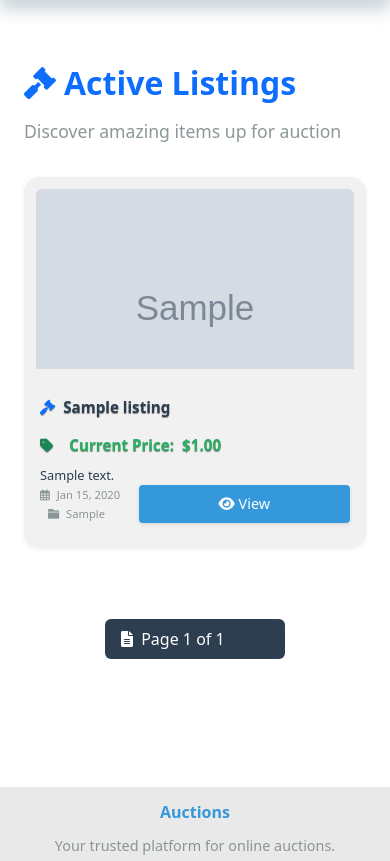
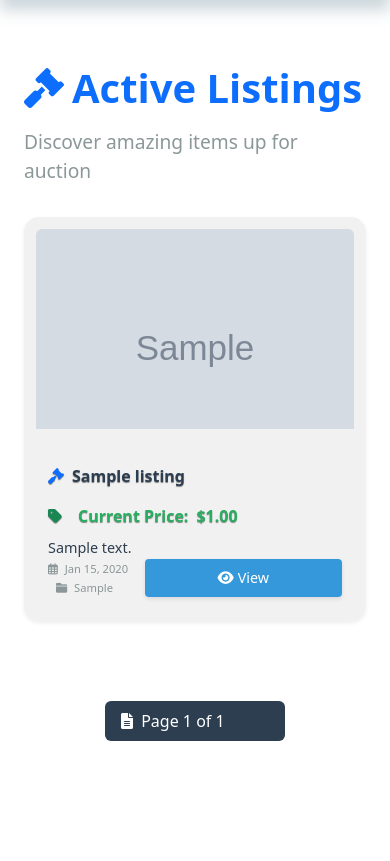
Before and after one commit to sandovaldavid/project-02-auctions, a Django app: page / in a window 390 px wide. Shown: the part 97-958 px from the top of the page. Run offline with Django 3.2, Linux system fonts and the light colour scheme; tables that the repository leaves empty hold one stand-in row (values such as "Sample post"); grey boxes marked "Sample" are stand-in pictures.

Commit message:
💄 Refactor styles for improved responsiveness and add fade-in animation

```diff
--- a/auctions/static/css/auctions/index/styles.css
+++ b/auctions/static/css/auctions/index/styles.css
@@ -1,7 +1,6 @@
 /* Index Page Styles */
 .listings-grid {
     display: grid;
-    grid-template-columns: repeat(auto-fill, minmax(300px, 1fr));
     gap: 2rem;
     padding: 1rem;
 }
@@ -95,36 +94,6 @@
     border-radius: 15px;
 }
 
-/* Responsive Adjustments */
-@media (max-width: 768px) {
-    .listings-grid {
-        grid-template-columns: repeat(auto-fill, minmax(250px, 1fr));
-        gap: 1rem;
-    }
-
-    .display-4 {
-        font-size: 2rem;
-    }
-
-    .lead {
-        font-size: 1.1rem;
-    }
-
-    .create-auction-btn {
-        padding: 0.8rem 1.5rem;
-        font-size: 0.9rem;
-    }
-
-    .empty-state {
-        padding: 3rem 1.5rem;
-    }
-
-    .empty-state i {
-        font-size: 3rem;
-    }
-}
-
-
 /* Animation */
 @keyframes fadeIn {
     from {
@@ -140,4 +109,88 @@
 
 .listing-item {
     animation: fadeIn 0.5s ease-out;
+    -webkit-animation: fadeIn 0.5s ease-out;
 }
+
+/* Desktop y Tablet (≥768px) */
+@media (min-width: 768px) {
+    .listings-grid {
+        grid-template-columns: repeat(auto-fill, minmax(300px, 1fr));
+    }
+
+    .card {
+        display: flex;
+        flex-direction: column;
+    }
+
+    .auction-card .row {
+        flex-direction: row;
+    }
+
+    .image-container {
+        border-radius: 0.375rem 0 0 0.375rem;
+        max-height: 200px;
+    }
+}
+
+/* Mobile (<768px) */
+@media (max-width: 767px) {
+    .listings-grid {
+        grid-template-columns: 1fr;
+        gap: 1rem;
+    }
+
+    .auction-card {
+        margin-bottom: 1rem;
+    }
+
+    .auction-card .row {
+        flex-direction: column;
+    }
+
+    .col-md-4,
+    .col-md-8 {
+        width: 100%;
+    }
+
+    .image-container {
+        border-radius: 0.375rem 0.375rem 0 0;
+        max-height: 200px;
+        width: 100%;
+    }
+
+    .card-body {
+        padding: 1rem;
+    }
+
+    .card-title {
+        font-size: 1.1rem;
+        margin-top: 0.5rem;
+    }
+
+    .price-tag {
+        font-size: 1rem;
+        margin: 0.5rem 0;
+    }
+
+    .description-text {
+        font-size: 0.9rem;
+        margin-bottom: 0.5rem;
+    }
+}
+
+/* Small Mobile (<576px) */
+@media (max-width: 576px) {
+    .listings-grid {
+        padding: 0.5rem;
+        gap: 0.75rem;
+    }
+
+    .card-body {
+        padding: 0.75rem;
+    }
+
+    .card-title {
+        font-size: 1rem;
+    }
+}
```
